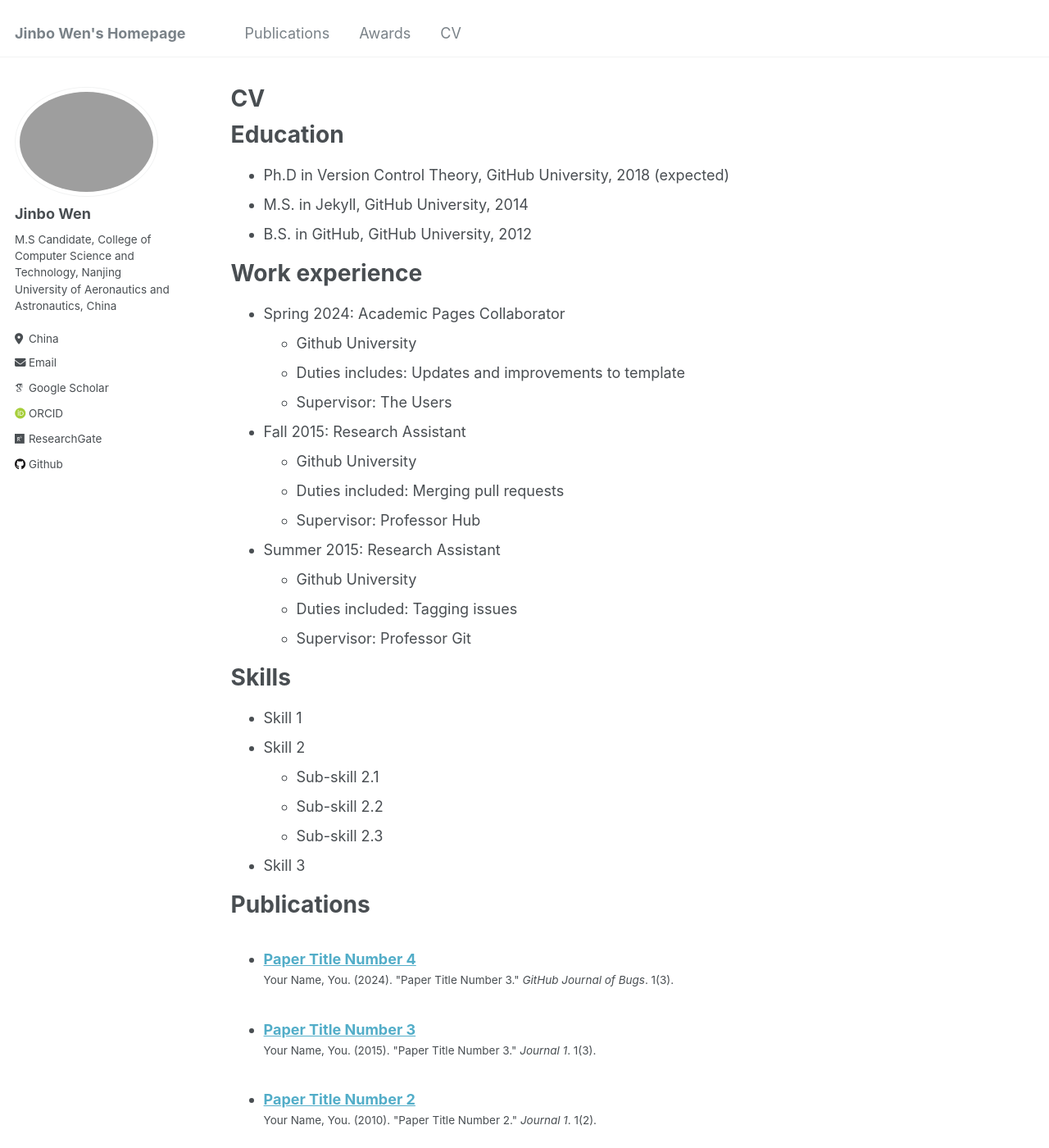
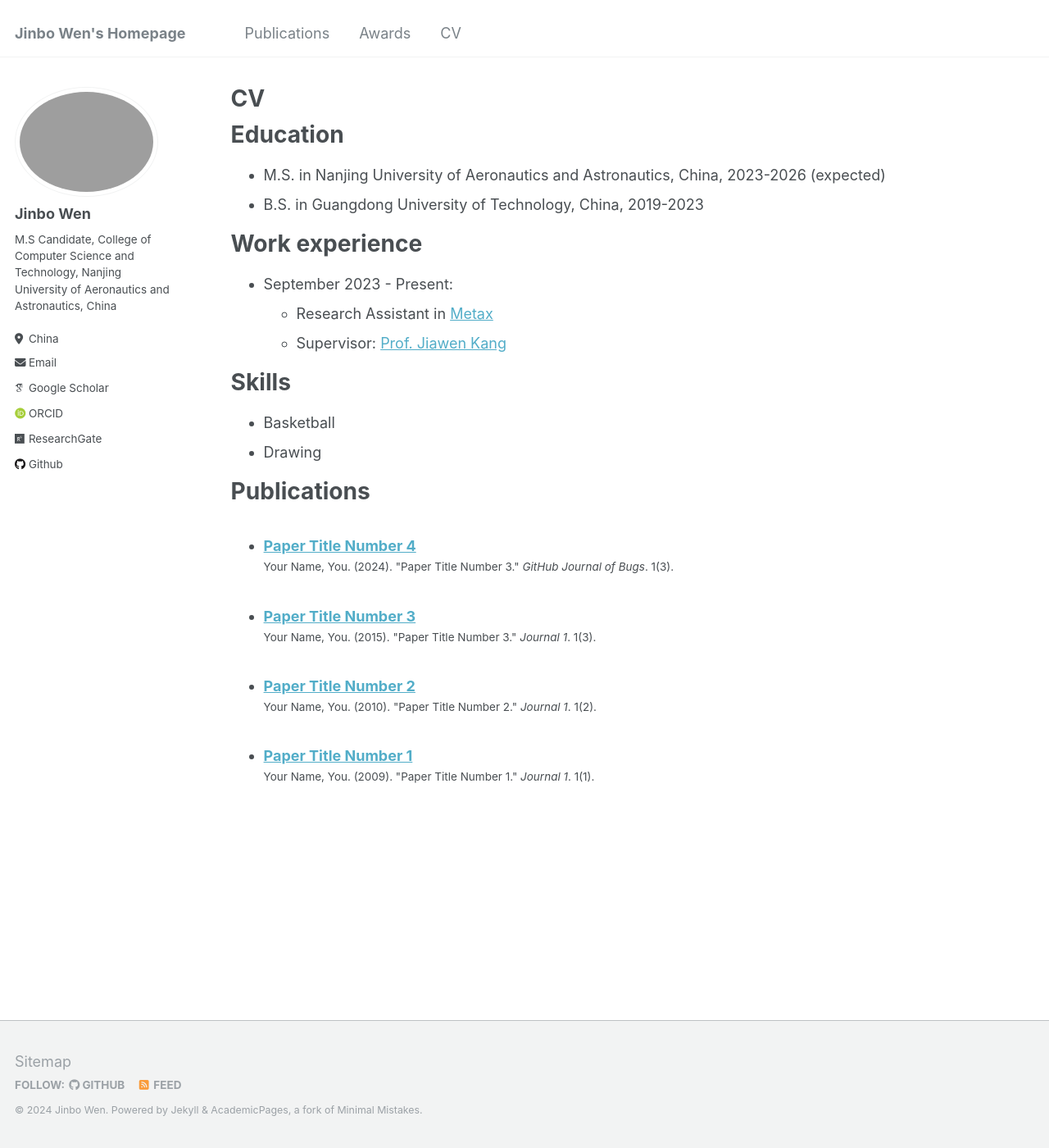
Before and after one commit to JinboWen00/JinboWen00.github.io, a Jekyll site: the page built from _pages/cv.md, in a window 1280 px wide and 1400 px high. Shown: the whole window at 82% size. Built offline with Jekyll 4.4.1, drawn with Linux system fonts in a browser that asks for light colours; some web fonts are replaced; some of the changed text lies outside the part shown.

Commit message:
Update cv.md

```diff
--- a/_pages/cv.md
+++ b/_pages/cv.md
@@ -11,35 +11,20 @@ redirect_from:
 
 Education
 ======
-* Ph.D in Version Control Theory, GitHub University, 2018 (expected)
-* M.S. in Jekyll, GitHub University, 2014
-* B.S. in GitHub, GitHub University, 2012
+* M.S. in Nanjing University of Aeronautics and Astronautics, China, 2023-2026 (expected)
+* B.S. in Guangdong University of Technology, China, 2019-2023
 
 Work experience
 ======
-* Spring 2024: Academic Pages Collaborator
-  * Github University
-  * Duties includes: Updates and improvements to template
-  * Supervisor: The Users
+* September 2023 - Present:
+  * Research Assistant in [Metax](https://www.metaxlab.top/)
+  * Supervisor: [Prof. Jiawen Kang](https://teacher.gdut.edu.cn/kangjiawen/zh_CN/index.htm)
 
-* Fall 2015: Research Assistant
-  * Github University
-  * Duties included: Merging pull requests
-  * Supervisor: Professor Hub
-
-* Summer 2015: Research Assistant
-  * Github University
-  * Duties included: Tagging issues
-  * Supervisor: Professor Git
 
 Skills
 ======
-* Skill 1
-* Skill 2
-  * Sub-skill 2.1
-  * Sub-skill 2.2
-  * Sub-skill 2.3
-* Skill 3
+* Basketball
+* Drawing
 
 Publications
 ======
@@ -47,18 +32,7 @@ Publications
     {% include archive-single-cv.html %}
   {% endfor %}</ul>
 
-Talks
-======
-  <ul>{% for post in site.talks reversed %}
-    {% include archive-single-talk-cv.html  %}
-  {% endfor %}</ul>
-
-Teaching
-======
-  <ul>{% for post in site.teaching reversed %}
-    {% include archive-single-cv.html %}
-  {% endfor %}</ul>
-
-Service and leadership
-======
-* Currently signed in to 43 different slack teams
+<!--Talks-->
+<!--  <ul>{% for post in site.talks reversed %} -->
+<!--    {% include archive-single-talk-cv.html  %} -->
+<!--  {% endfor %}</ul> -->
```
